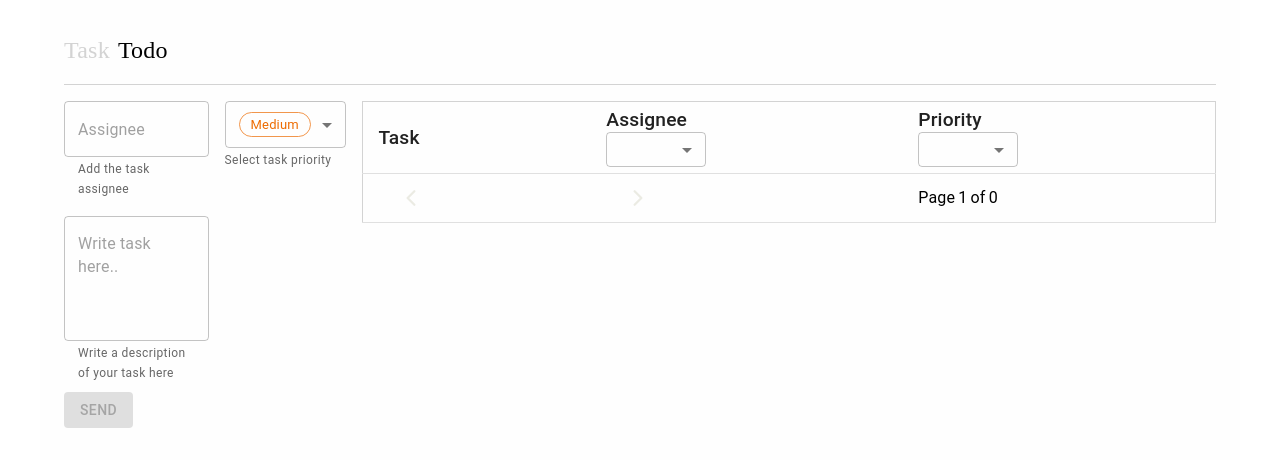
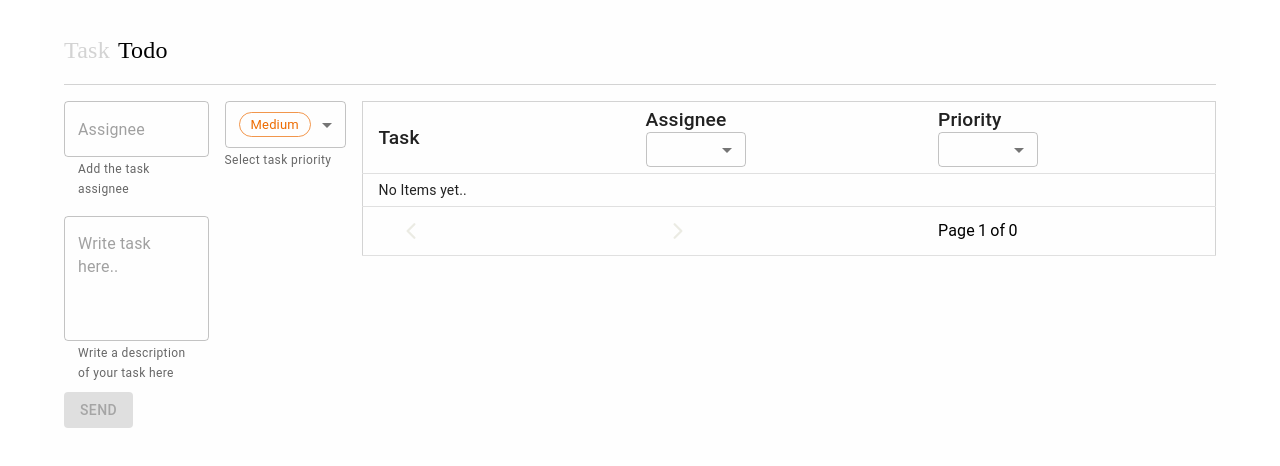
Before and after one commit to opkuch/todo-app, a React (Vite) app: page / in a window 1280 px wide. Shown: the top 466 px of the page. Built offline with nearby package versions, Linux system fonts and the light colour scheme; a web font is replaced by a local one.

Commit message:
no items case

```diff
--- a/src/generic-ui/Table/parts/TableBody.tsx
+++ b/src/generic-ui/Table/parts/TableBody.tsx
@@ -21,7 +21,8 @@ const TableBody = <T,>({
 
   return (
     <MUITableBody>
-      {rowModel.rows.map((row) => {
+      {rowModel.rows.length ? (
+        rowModel.rows.map((row) => {
           return (
             <TableRow
               key={row.id}
@@ -30,7 +31,12 @@ const TableBody = <T,>({
               handleDeleteClick={handleDeleteClick}
             />
           )
-      })}
+        })
+      ) : (
+        <MUITableRow className='empty-row'>
+          <TableCell>No Items yet..</TableCell>
+        </MUITableRow>
+      )}
     </MUITableBody>
   )
 }
@@ -63,12 +69,21 @@ const TableRow = <T,>({
 
       <TableCell>
         {handleEditClick && (
-          <Button color="secondary" onClick={() => handleEditClick(row.original)}>Edit</Button>
+          <Button
+            color="secondary"
+            onClick={() => handleEditClick(row.original)}
+          >
+            Edit
+          </Button>
         )}
       </TableCell>
       <TableCell>
         {handleDeleteClick && (
-          <Button color="error" variant='contained' onClick={() => handleDeleteClick(row.original)}>
+          <Button
+            color="error"
+            variant="contained"
+            onClick={() => handleDeleteClick(row.original)}
+          >
             Delete
           </Button>
         )}
--- a/src/generic-ui/Table/table.css
+++ b/src/generic-ui/Table/table.css
@@ -20,7 +20,6 @@ tr {
 }
 tr td {
     height: auto !important;
-    /* max-width: 200px; */
     overflow: auto;
  }
 
@@ -32,10 +31,13 @@ tfoot tr:hover {
     background-color: inherit;
 }
 
+.empty-row:hover {
+    background-color: inherit;
+}
 
 .css-1orzuox-MuiTableCell-root {
     border-bottom: none !important;
 }
 .css-1xtozoh-MuiTableRow-root {
-    border-bottom: 1px solid lightgray !important;
+    border-bottom: 1px solid rgba(224, 224, 224, 1) !important;
 }
```
Lines whose indentation alone changed are shown as unchanged.
